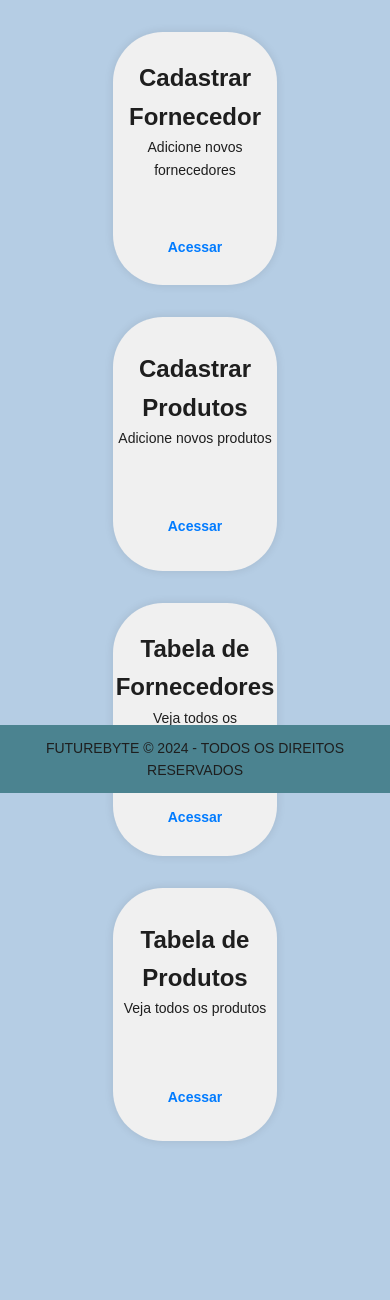
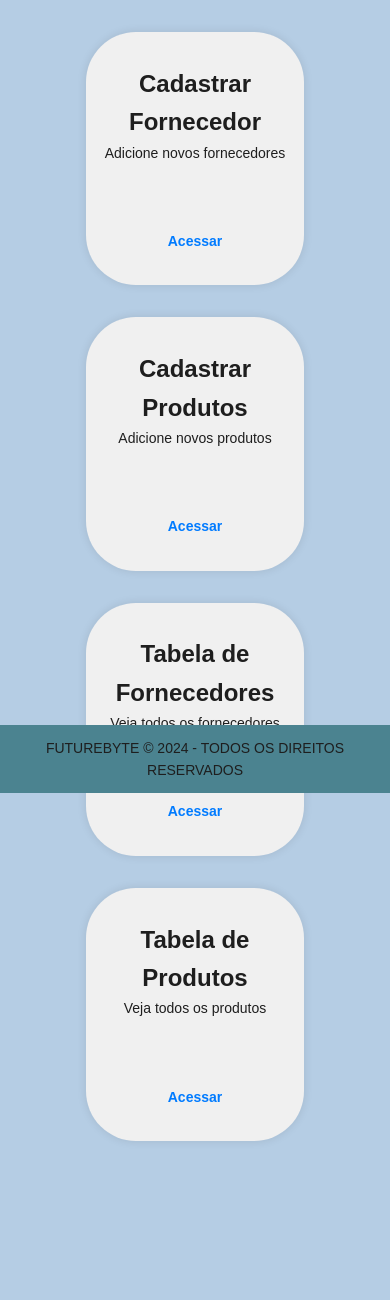
Before and after one commit to DanielRd27/SPRINT, a PHP site: page /pagina_principal.html in a window 390 px wide. Shown: the part 51-1351 px from the top of the page. Run offline with PHP 8.4, Linux system fonts and the light colour scheme.

Commit message:
aaaaa le a descriçõa
mudanças na parte de telas menores

texto falando sobre a pogramação

```diff
--- a/style.css
+++ b/style.css
@@ -243,6 +243,6 @@ td, th {
     }
 
     .card {
-        width: 60%;
+        width: 80%;
     }
 }
```
Also changed, not shown: index.html (+9 -0 lines).
